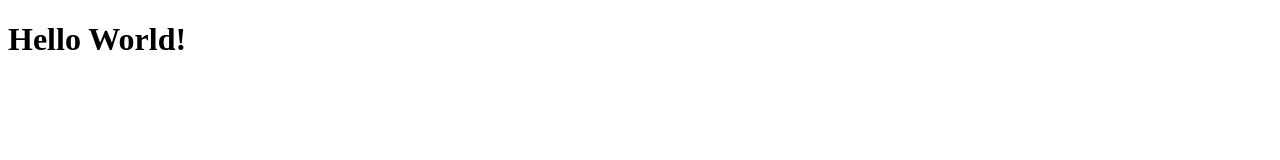
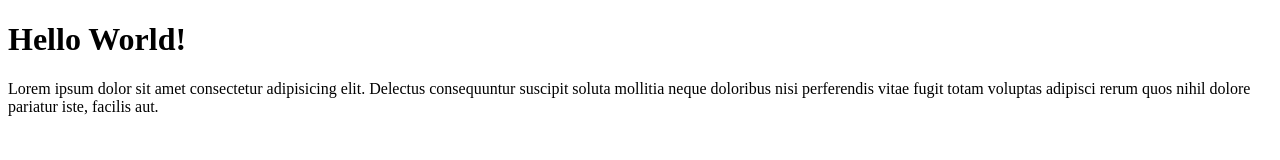
Before and after one commit to Fakihat-Mohammed/Sep-batch, a plain HTML site: page index.html in a window 1280 px wide. Drawn offline with Linux system fonts and the light colour scheme.

Commit message:
Added new paragraph

```diff
--- a/index.html
+++ b/index.html
@@ -7,5 +7,6 @@
 </head>
 <body>
     <h1>Hello World!</h1>
+    <p>Lorem ipsum dolor sit amet consectetur adipisicing elit. Delectus consequuntur suscipit soluta mollitia neque doloribus nisi perferendis vitae fugit totam voluptas adipisci rerum quos nihil dolore pariatur iste, facilis aut.</p>
 </body>
 </html>
```
